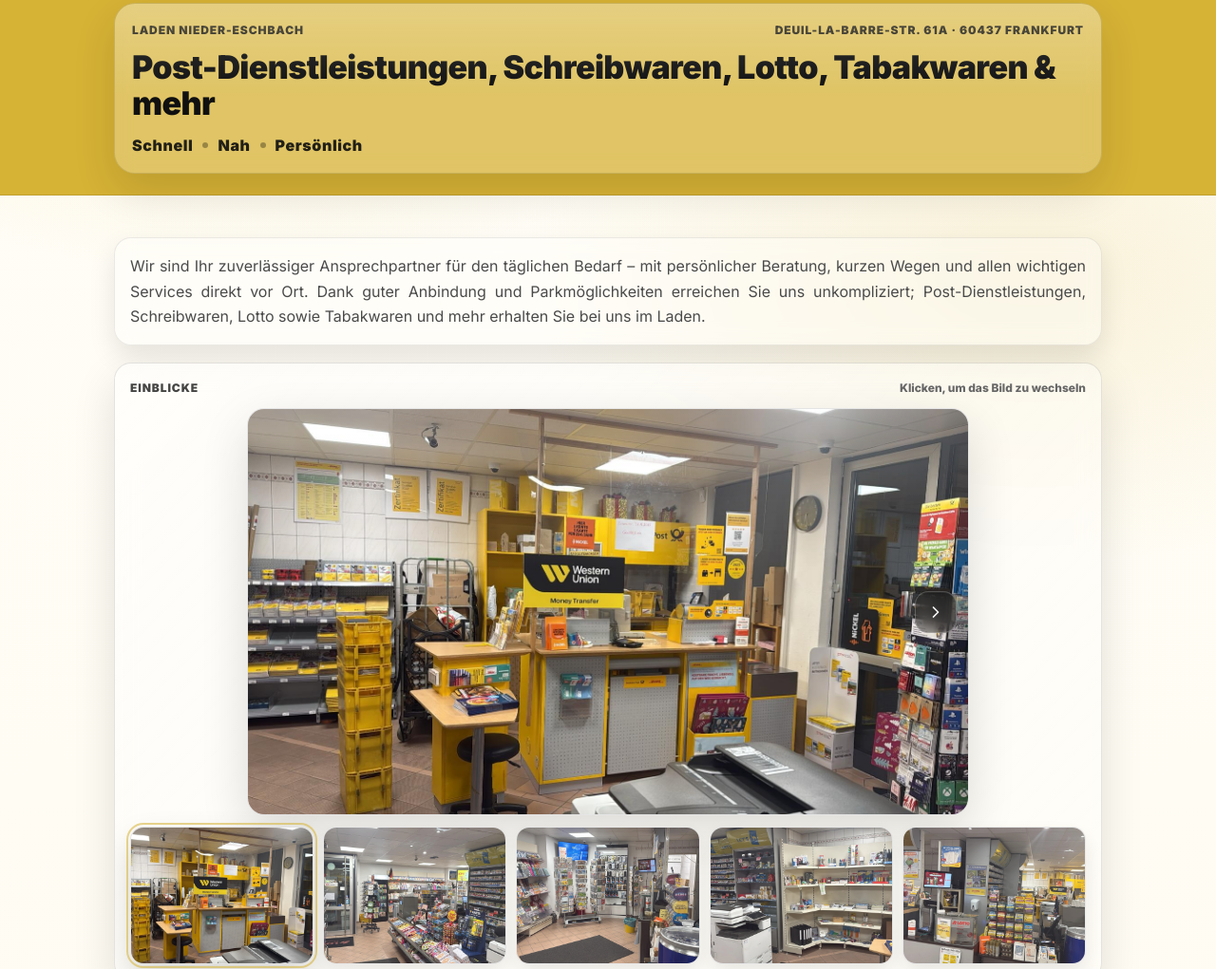
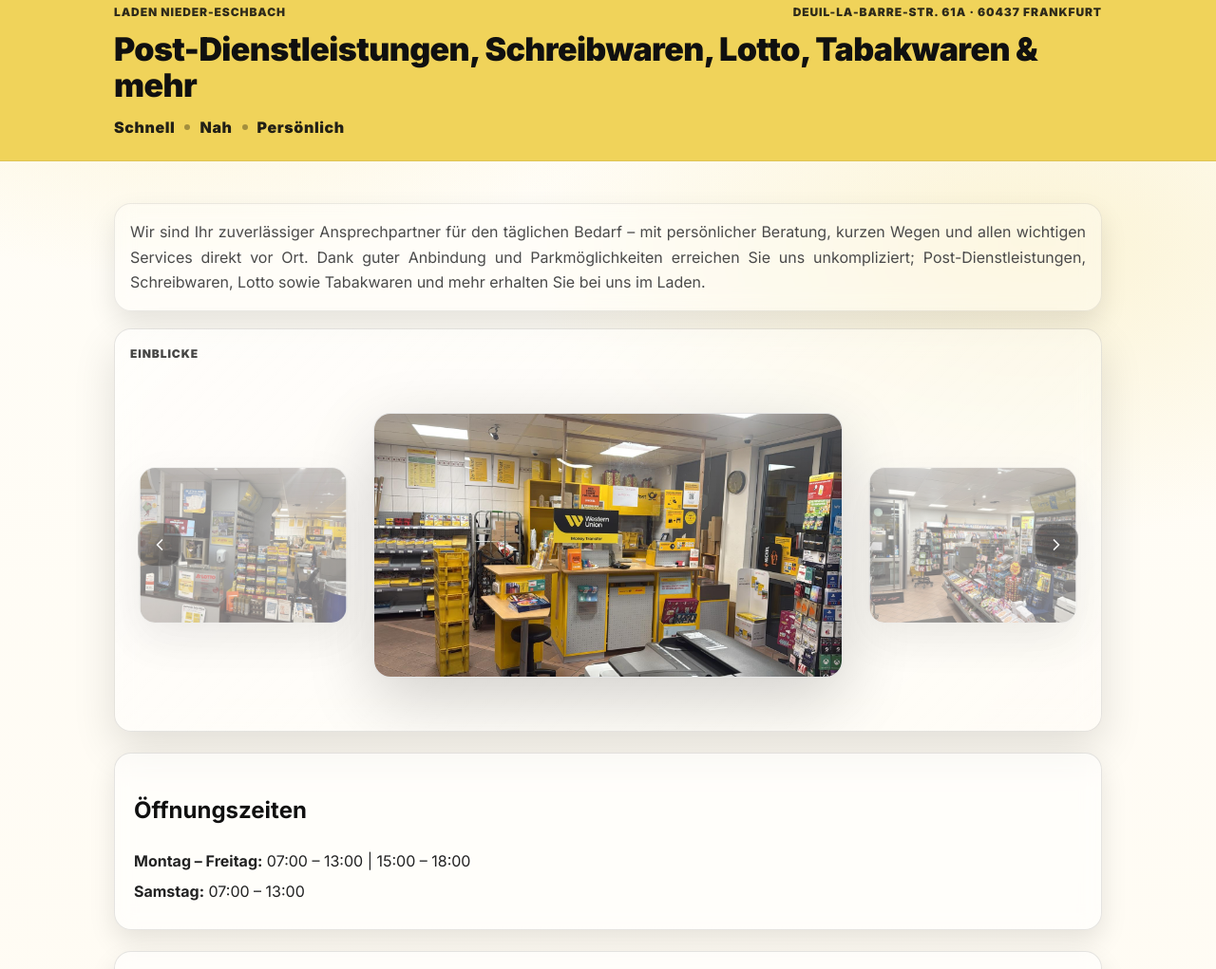
Before and after one commit to arslangmbh/laden-nieder-eschbach, a plain HTML site: page index.html in a window 1280 px wide. Shown: the part 19-1040 px from the top of the page at 95% size. Drawn offline with Linux system fonts and the light colour scheme.

Commit message:
Update index.html

```diff
--- a/index.html
+++ b/index.html
@@ -5,7 +5,7 @@
   <title>Laden Nieder-Eschbach</title>
   <meta name="viewport" content="width=device-width, initial-scale=1">
 
-  <meta name="theme-color" content="#d6b235">
+  <meta name="theme-color" content="#f0d35a">
 
   <!-- Favicon -->
   <link rel="icon" href="/favicon.svg" type="image/svg+xml">
@@ -22,15 +22,16 @@
 
   <style>
     :root{
-      /* Warm luxury yellow + glass */
-      --gold:#d6b235;
-      --gold-deep:#caa628;
+      --gold:#f0d35a;       /* lighter yellow */
+      --gold-2:#eacb43;
+      --gold-3:#ddb72a;
+
       --ink:#101010;
       --muted:#4a4a4a;
 
-      --bg:#fffdf6;
+      --bg:#fffdf7;
       --card:rgba(255,255,255,.55);
-      --glass:rgba(255,255,255,.30);
+      --glass:rgba(255,255,255,.28);
 
       --border:rgba(0,0,0,.10);
       --border-soft:rgba(0,0,0,.08);
@@ -48,9 +49,9 @@
       font-family:Inter, system-ui, Arial, sans-serif;
       color:var(--ink);
       background:
-        radial-gradient(900px 520px at 20% 0%, rgba(214,178,53,.18) 0%, rgba(214,178,53,0) 60%),
-        radial-gradient(900px 520px at 85% 12%, rgba(214,178,53,.14) 0%, rgba(214,178,53,0) 60%),
-        linear-gradient(180deg, #fffdf6 0%, #fffaf0 100%);
+        radial-gradient(900px 520px at 15% 0%, rgba(240,211,90,.22) 0%, rgba(240,211,90,0) 60%),
+        radial-gradient(900px 520px at 85% 12%, rgba(234,203,67,.18) 0%, rgba(234,203,67,0) 60%),
+        linear-gradient(180deg, #fffdf7 0%, #fffaf0 100%);
       line-height:1.65;
       -webkit-font-smoothing:antialiased;
       text-rendering:optimizeLegibility;
@@ -65,11 +66,11 @@
     }
 
     /* =====================
-       FULL-WIDTH BANNER (more yellow, less gradient)
+       FULL-WIDTH BANNER (no card, more yellow)
     ====================== */
     header{
       background: var(--gold);
-      border-bottom: 1px solid rgba(0,0,0,.10);
+      border-bottom: 1px solid rgba(0,0,0,.08);
     }
 
     .banner-wrap{
@@ -78,28 +79,7 @@
       padding:22px 20px;
     }
 
-    .hero-banner{
-      border-radius: 22px;
-      border:1px solid rgba(0,0,0,.10);
-      background: rgba(255,255,255,.24); /* glassy but yellow dominant */
-      box-shadow: var(--shadow);
-      backdrop-filter: blur(10px);
-      -webkit-backdrop-filter: blur(10px);
-      overflow:hidden;
-      padding:18px 18px 16px;
-      position:relative;
-    }
-
-    .hero-banner::after{
-      content:"";
-      position:absolute;
-      inset:0;
-      background: linear-gradient(180deg, rgba(255,255,255,.18) 0%, rgba(255,255,255,0) 55%);
-      pointer-events:none;
-    }
-
     .hero-inner{
-      position:relative;
       display:flex;
       flex-direction:column;
       gap:10px;
@@ -115,7 +95,7 @@
       font-weight:900;
       letter-spacing:.9px;
       text-transform:uppercase;
-      opacity:.85;
+      opacity:.86;
     }
 
     .banner-title{
@@ -156,6 +136,7 @@
       text-align:justify;
       text-justify:inter-word;
       hyphens:auto;
+
       background: var(--glass);
       border: 1px solid var(--border-soft);
       border-radius: var(--radius);
@@ -166,13 +147,18 @@
     }
 
     /* =====================
-       LUXURY GALLERY (smaller spotlight)
-       + mobile click-to-enlarge lightbox
+       LUXURY "INFINITE LOOP" GALLERY
+       - One centered focus image
+       - Left/right preview images
+       - Click arrows / click side images
+       - Smooth transitions
+       - No stacked layout; always in one row
+       - Mobile: tap center image opens fullscreen lightbox
     ====================== */
     .gallery{
       margin: 14px 0 22px;
       border-radius: var(--radius);
-      background: linear-gradient(135deg, rgba(255,255,255,.52), rgba(255,255,255,.26));
+      background: linear-gradient(135deg, rgba(255,255,255,.52), rgba(255,255,255,.22));
       border: 1px solid var(--border);
       box-shadow: var(--shadow);
       backdrop-filter: blur(12px);
@@ -198,103 +184,92 @@
       opacity:.78;
     }
 
-    .gallery-note{
-      margin:0;
-      font-size:12px;
-      font-weight:800;
-      color:#666;
-      white-space:nowrap;
+    .loop{
+      position:relative;
+      height: 360px;
+      display:flex;
+      align-items:center;
+      justify-content:center;
+      gap:18px;
     }
 
-    .spotlight{
+    .pane{
       position:relative;
-      width: min(760px, 100%);   /* smaller */
-      margin: 0 auto;            /* centered */
       border-radius: 18px;
       overflow:hidden;
       border:1px solid rgba(0,0,0,.10);
       background:#fff;
       box-shadow: 0 18px 50px rgba(0,0,0,.14);
+      transform: translateZ(0);
     }
 
-    .spotlight::after{
+    /* Left/Right previews */
+    .pane.side{
+      width: min(340px, 26vw);
+      opacity:.55;
+      filter: saturate(.92) contrast(.98);
+      transform: scale(.92);
+      transition: transform 420ms cubic-bezier(.2,.8,.2,1),
+                  opacity 420ms cubic-bezier(.2,.8,.2,1),
+                  filter 420ms cubic-bezier(.2,.8,.2,1);
+      cursor:pointer;
+    }
+
+    /* Center focus */
+    .pane.center{
+      width: min(760px, 54vw);
+      opacity:1;
+      transform: scale(1);
+      transition: transform 420ms cubic-bezier(.2,.8,.2,1);
+      cursor: zoom-in;
+      box-shadow: 0 22px 70px rgba(0,0,0,.18);
+    }
+
+    .pane::after{
       content:"";
       position:absolute;
       inset:0;
-      background: linear-gradient(180deg, rgba(255,255,255,.18) 0%, rgba(255,255,255,0) 40%);
+      background: linear-gradient(180deg, rgba(255,255,255,.16) 0%, rgba(255,255,255,0) 42%);
       pointer-events:none;
     }
 
-    .spotlight img{
+    .pane img{
       width:100%;
+      height:100%;
       display:block;
-      aspect-ratio: 16 / 9;
       object-fit: cover;
-      transform: scale(1.01);
-      transition: opacity 260ms ease;
-      cursor: zoom-in;
     }
+
+    /* Keep nice proportions */
+    .pane.center img{ aspect-ratio: 16 / 9; }
+    .pane.side img{ aspect-ratio: 4 / 3; }
 
     /* Arrows */
     .gbtn{
       position:absolute;
       top:50%;
       transform: translateY(-50%);
-      width:44px;
-      height:44px;
-      border-radius:14px;
+      width:46px;
+      height:46px;
+      border-radius:16px;
       border:1px solid rgba(255,255,255,.22);
-      background: rgba(17,17,17,.35);
+      background: rgba(17,17,17,.30);
       color:#fff;
       display:grid;
       place-items:center;
       cursor:pointer;
       -webkit-tap-highlight-color: transparent;
-      backdrop-filter: blur(8px);
-      -webkit-backdrop-filter: blur(8px);
+      backdrop-filter: blur(10px);
+      -webkit-backdrop-filter: blur(10px);
       transition: filter .12s ease, transform .12s ease;
+      z-index: 5;
     }
     .gbtn:hover{ filter:brightness(1.08); }
     .gbtn:active{ transform: translateY(-50%) scale(.98); }
     .gbtn svg{ width:20px; height:20px; display:block; stroke:#fff; }
 
-    .gprev{ left:12px; }
-    .gnext{ right:12px; }
-
-    /* Thumbnails */
-    .thumbs{
-      margin-top:12px;
-      display:grid;
-      grid-template-columns: repeat(5, 1fr);
-      gap:10px;
-    }
-
-    .thumb{
-      border-radius:14px;
-      overflow:hidden;
-      border:1px solid rgba(0,0,0,.10);
-      background:#fff;
-      box-shadow: 0 10px 22px rgba(0,0,0,.10);
-      cursor:pointer;
-      transition: transform .18s ease, box-shadow .18s ease, opacity .18s ease;
-      opacity:.90;
-      position:relative;
-    }
-
-    .thumb img{
-      width:100%;
-      aspect-ratio: 4 / 3;
-      object-fit: cover;
-      display:block;
-    }
-
-    .thumb:hover{ transform: translateY(-1px); opacity:1; }
-    .thumb.is-active{
-      opacity:1;
-      box-shadow: 0 16px 34px rgba(0,0,0,.16);
-      outline: 2px solid rgba(214,178,53,.55);
-      outline-offset: 2px;
-    }
+    .gprev{ left:8px; }
+    .gnext{ right:8px; }
 
     /* =====================
        CARDS / MAP / FOOTER
@@ -326,7 +301,7 @@
       font-size:16px;
       font-weight:900;
       padding-left:14px;
-      border-left:4px solid rgba(214,178,53,.95);
+      border-left:4px solid rgba(221,183,42,.95);
     }
 
     .address span{
@@ -380,8 +355,7 @@
     }
 
     /* =====================
-       MOBILE LIGHTBOX (tap image to enlarge)
-       (works on all, but we hint on mobile)
+       LIGHTBOX (mobile-friendly)
     ====================== */
     .lightbox{
       position:fixed;
@@ -448,11 +422,18 @@
     .xbtn:hover{ filter:brightness(1.08); }
 
     /* Responsive */
+    @media (max-width:980px){
+      .loop{ height: 330px; }
+      .pane.center{ width: min(720px, 58vw); }
+      .pane.side{ width: min(300px, 24vw); }
+    }
+
     @media (max-width:900px){
       .banner-title{ font-size:28px; }
-      .thumbs{ grid-template-columns: repeat(3, 1fr); }
-      .spotlight img{ aspect-ratio: 4 / 3; }
-      .spotlight{ width: min(680px, 100%); }
+      .loop{ height: 300px; }
+      .pane.center{ width: 68vw; }
+      .pane.side{ width: 26vw; }
+      .pane.center img{ aspect-ratio: 4 / 3; } /* better on tablets */
     }
 
     @media (max-width:520px){
@@ -460,11 +441,14 @@
       .container{ padding:22px 14px; }
       .banner-title{ font-size:22px; }
       .lead{ text-align:left; }
-      .thumbs{ grid-template-columns: repeat(2, 1fr); }
       iframe{ height:300px; }
-      .gallery-note{ display:none; }
+
+      /* On mobile: hide side panes, keep center focus (still loop with arrows) */
+      .loop{ height: 250px; gap:0; }
+      .pane.side{ display:none; }
+      .pane.center{ width: 100%; }
+      .pane.center img{ aspect-ratio: 4 / 3; }
       .gbtn{ width:42px; height:42px; border-radius:14px; }
-      .spotlight img{ cursor: pointer; }
     }
   </style>
 </head>
@@ -473,7 +457,6 @@
 
 <header>
   <div class="banner-wrap">
-    <div class="hero-banner">
     <div class="hero-inner">
       <div class="banner-eyebrow">
         <span>Laden Nieder-Eschbach</span>
@@ -485,57 +468,48 @@
       <div class="claim">Schnell <span class="dot"></span> Nah <span class="dot"></span> Persönlich</div>
     </div>
   </div>
-  </div>
 </header>
 
 <div class="container">
 
-  <!-- Updated wording per request -->
   <p class="lead">
     Wir sind Ihr zuverlässiger Ansprechpartner für den täglichen Bedarf – mit persönlicher Beratung, kurzen Wegen und allen wichtigen Services direkt vor Ort.
     Dank guter Anbindung und Parkmöglichkeiten erreichen Sie uns unkompliziert; Post-Dienstleistungen, Schreibwaren, Lotto sowie Tabakwaren und mehr erhalten Sie bei uns im Laden.
   </p>
 
-  <!-- Luxury Gallery -->
+  <!-- Infinite Loop Gallery (no stacking) -->
   <section class="gallery" aria-label="Galerie">
     <div class="gallery-top">
       <p class="gallery-title">Einblicke</p>
-      <p class="gallery-note">Klicken, um das Bild zu wechseln</p>
     </div>
 
-    <div class="spotlight" id="spotlight">
+    <div class="loop" id="loop">
       <button class="gbtn gprev" type="button" aria-label="Vorheriges Bild" id="gPrev">
         <svg viewBox="0 0 24 24" fill="none" stroke-width="2" stroke-linecap="round" stroke-linejoin="round">
           <path d="M15 18l-6-6 6-6"/>
         </svg>
       </button>
 
-      <img id="spotImg" src="assets/images/Innen2.jpg" alt="Innenansicht Laden Nieder-Eschbach" loading="eager" decoding="async">
+      <!-- Left preview -->
+      <div class="pane side" id="sideL" aria-label="Vorheriges Bild (Vorschau)">
+        <img id="imgL" src="assets/images/Innen6.jpg" alt="Vorschau links" loading="lazy" decoding="async">
+      </div>
+
+      <!-- Center focus -->
+      <div class="pane center" id="centerPane" aria-label="Aktuelles Bild">
+        <img id="imgC" src="assets/images/Innen2.jpg" alt="Innenansicht Laden Nieder-Eschbach" loading="eager" decoding="async">
+      </div>
+
+      <!-- Right preview -->
+      <div class="pane side" id="sideR" aria-label="Nächstes Bild (Vorschau)">
+        <img id="imgR" src="assets/images/Innen3.jpg" alt="Vorschau rechts" loading="lazy" decoding="async">
+      </div>
 
       <button class="gbtn gnext" type="button" aria-label="Nächstes Bild" id="gNext">
         <svg viewBox="0 0 24 24" fill="none" stroke-width="2" stroke-linecap="round" stroke-linejoin="round">
           <path d="M9 18l6-6-6-6"/>
         </svg>
       </button>
-    </div>
-
-    <div class="thumbs" id="thumbs">
-      <!-- Innen1 removed -->
-      <div class="thumb is-active" data-src="assets/images/Innen2.jpg" data-alt="Innenansicht Laden Nieder-Eschbach 2">
-        <img src="assets/images/Innen2.jpg" alt="Innenansicht 2" loading="lazy" decoding="async">
-      </div>
-      <div class="thumb" data-src="assets/images/Innen3.jpg" data-alt="Innenansicht Laden Nieder-Eschbach 3">
-        <img src="assets/images/Innen3.jpg" alt="Innenansicht 3" loading="lazy" decoding="async">
-      </div>
-      <div class="thumb" data-src="assets/images/Innen4.jpg" data-alt="Innenansicht Laden Nieder-Eschbach 4">
-        <img src="assets/images/Innen4.jpg" alt="Innenansicht 4" loading="lazy" decoding="async">
-      </div>
-      <div class="thumb" data-src="assets/images/Innen5.jpg" data-alt="Innenansicht Laden Nieder-Eschbach 5">
-        <img src="assets/images/Innen5.jpg" alt="Innenansicht 5" loading="lazy" decoding="async">
-      </div>
-      <div class="thumb" data-src="assets/images/Innen6.jpg" data-alt="Innenansicht Laden Nieder-Eschbach 6">
-        <img src="assets/images/Innen6.jpg" alt="Innenansicht 6" loading="lazy" decoding="async">
-      </div>
     </div>
   </section>
 
@@ -614,7 +588,7 @@
 
 </div>
 
-<!-- Mobile-friendly Lightbox -->
+<!-- Lightbox (mobile + optional desktop) -->
 <div class="lightbox" id="lightbox" aria-hidden="true">
   <div class="lightbox-panel" role="dialog" aria-modal="true" aria-label="Bild groß anzeigen">
     <img class="lightbox-img" id="lbImg" src="" alt="">
@@ -627,10 +601,26 @@
 
 <script>
   (function(){
-    const thumbs = Array.from(document.querySelectorAll('#thumbs .thumb'));
-    const img = document.getElementById('spotImg');
+    // Infinite loop images (Innen1 removed)
+    const images = [
+      {src:'assets/images/Innen2.jpg', alt:'Innenansicht Laden Nieder-Eschbach 2'},
+      {src:'assets/images/Innen3.jpg', alt:'Innenansicht Laden Nieder-Eschbach 3'},
+      {src:'assets/images/Innen4.jpg', alt:'Innenansicht Laden Nieder-Eschbach 4'},
+      {src:'assets/images/Innen5.jpg', alt:'Innenansicht Laden Nieder-Eschbach 5'},
+      {src:'assets/images/Innen6.jpg', alt:'Innenansicht Laden Nieder-Eschbach 6'}
+    ];
+
+    const imgL = document.getElementById('imgL');
+    const imgC = document.getElementById('imgC');
+    const imgR = document.getElementById('imgR');
+
+    const sideL = document.getElementById('sideL');
+    const sideR = document.getElementById('sideR');
+
     const prev = document.getElementById('gPrev');
     const next = document.getElementById('gNext');
+
+    const centerPane = document.getElementById('centerPane');
 
     const lb = document.getElementById('lightbox');
     const lbImg = document.getElementById('lbImg');
@@ -638,46 +628,54 @@
     const lbClose = document.getElementById('lbClose');
 
     let idx = 0;
+    let busy = false;
 
-    function setActive(i){
-      idx = (i + thumbs.length) % thumbs.length;
+    // Preload for smoothness
+    images.forEach(i => { const im = new Image(); im.src = i.src; });
 
-      const t = thumbs[idx];
-      const src = t.getAttribute('data-src');
-      const alt = t.getAttribute('data-alt') || 'Bild';
+    function mod(n,m){ return ((n % m) + m) % m; }
 
-      img.style.opacity = '0';
-      window.setTimeout(() => {
-        img.src = src;
-        img.alt = alt;
-        img.style.opacity = '1';
-      }, 140);
+    function render(){
+      const left = images[mod(idx-1, images.length)];
+      const cur  = images[mod(idx, images.length)];
+      const right= images[mod(idx+1, images.length)];
 
-      thumbs.forEach(x => x.classList.remove('is-active'));
-      t.classList.add('is-active');
+      imgL.src = left.src; imgL.alt = left.alt;
+      imgC.src = cur.src;  imgC.alt = cur.alt;
+      imgR.src = right.src;imgR.alt = right.alt;
     }
 
-    thumbs.forEach((t, i) => {
-      t.addEventListener('click', () => setActive(i));
-    });
+    function slide(dir){
+      if(busy) return;
+      busy = true;
 
-    prev.addEventListener('click', () => setActive(idx - 1));
-    next.addEventListener('click', () => setActive(idx + 1));
+      // Smooth crossfade: temporarily fade center
+      imgC.style.opacity = '0';
+      setTimeout(() => {
+        idx = mod(idx + dir, images.length);
+        render();
+        imgC.style.opacity = '1';
+        setTimeout(() => { busy = false; }, 220);
+      }, 140);
+    }
+
+    prev.addEventListener('click', () => slide(-1));
+    next.addEventListener('click', () => slide(1));
+
+    sideL.addEventListener('click', () => slide(-1));
+    sideR.addEventListener('click', () => slide(1));
 
     document.addEventListener('keydown', (e) => {
-      if(e.key === 'ArrowLeft') setActive(idx - 1);
-      if(e.key === 'ArrowRight') setActive(idx + 1);
+      if(e.key === 'ArrowLeft') slide(-1);
+      if(e.key === 'ArrowRight') slide(1);
       if(e.key === 'Escape' && lb.classList.contains('is-open')) closeLB();
     });
 
-    // Preload for smooth transitions
-    thumbs.forEach(t => { const pre = new Image(); pre.src = t.getAttribute('data-src'); });
-
-    // Tap/click spotlight to open lightbox (especially good on mobile)
+    // Lightbox on center image (great for mobile)
     function openLB(){
-      lbImg.src = img.src;
-      lbImg.alt = img.alt;
-      lbCap.textContent = img.alt || '';
+      lbImg.src = imgC.src;
+      lbImg.alt = imgC.alt;
+      lbCap.textContent = imgC.alt || '';
       lb.classList.add('is-open');
       lb.setAttribute('aria-hidden','false');
       document.body.style.overflow = 'hidden';
@@ -690,11 +688,12 @@
       lbImg.alt = '';
     }
 
-    img.addEventListener('click', openLB);
+    centerPane.addEventListener('click', openLB);
     lbClose.addEventListener('click', closeLB);
     lb.addEventListener('click', (e) => { if(e.target === lb) closeLB(); });
 
-    setActive(0);
+    // Init
+    render();
   })();
 </script>
 
```
Lines whose indentation alone changed are shown as unchanged.
